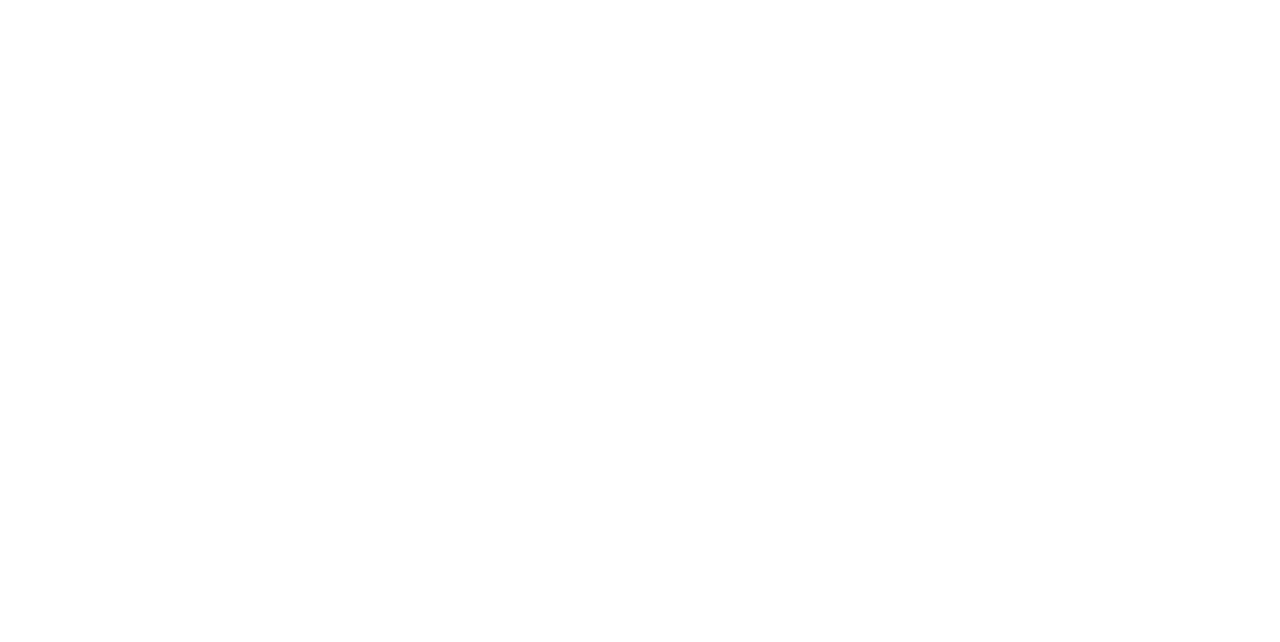
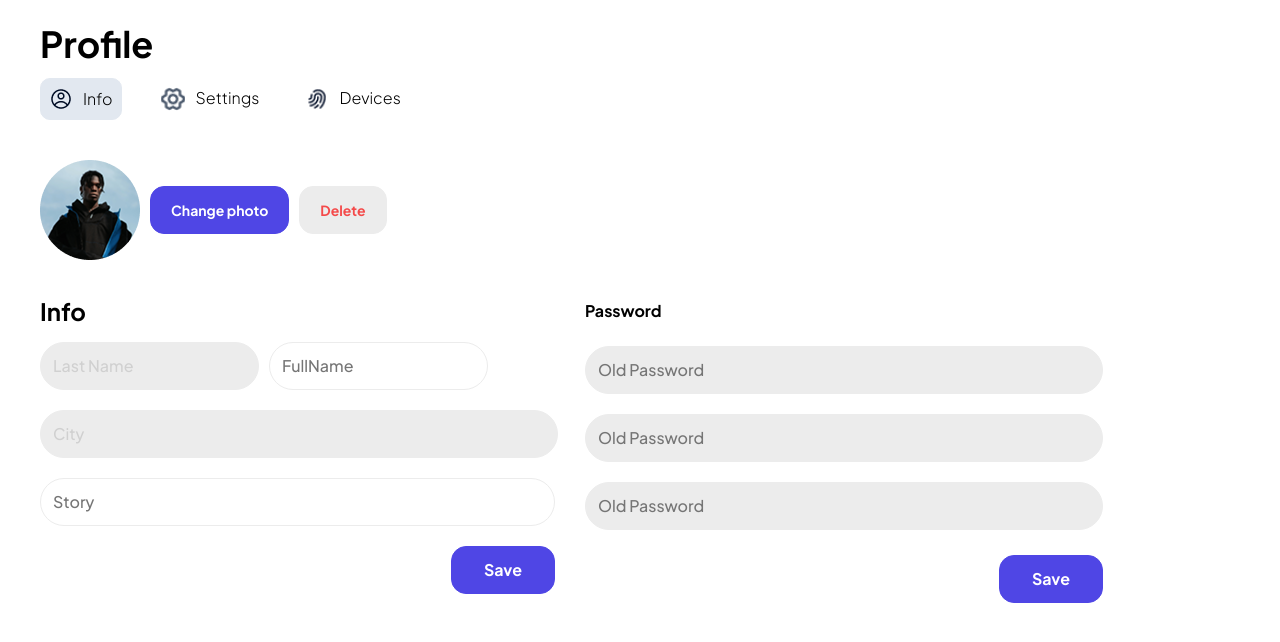
Before and after one commit to Kotiev12/Lokkit1, an Angular app: page / in a window 1280 px wide. Shown: the top 642 px of the page. Built offline with nearby package versions, Linux system fonts and the light colour scheme.

Commit message:
feat(page): create profile-info

```diff
--- a/src/app/features/feature1/pages/profile/profile-info/profile-info.component.html
+++ b/src/app/features/feature1/pages/profile/profile-info/profile-info.component.html
@@ -0,0 +1,54 @@
+<style>
+  @import url("https://fonts.googleapis.com/css2?family=Nunito:ital,wght@0,200..1000;1,200..1000&family=Plus+Jakarta+Sans:ital,wght@0,200..800;1,200..800&family=Ubuntu:ital,wght@0,300;0,400;0,500;0,700;1,300;1,400;1,500;1,700&display=swap");
+</style>
+<div class="container">
+  <h3>Profile</h3>
+  <div class="profile-pages">
+    <div class="info">
+      <img src="../../../../../../assets/icons/User-Circle-2.png" alt="" />
+      <p>Info</p>
+    </div>
+    <div class="settings">
+      <img src="../../../../../../assets/icons/Monotone add.png" alt="" />
+      <p>Settings</p>
+    </div>
+    <div class="devices">
+      <img src="../../../../../../assets/icons/Fingerprint.png" alt="" />
+      <p>Devices</p>
+    </div>
+  </div>
+  <div class="profile-info">
+    <img src="../../../../../../assets/icons/Avatar (3).png" alt="">
+    <button class="change-photo">Change photo</button>
+    <button class="delete">Delete</button>
+  </div>
+  <div class="main">
+    <div class="main-info">
+      <h4>Info</h4>
+      <div class="info-name">
+        <div class="grey">
+          <input class="grey" type="text" placeholder="Last Name">
+        </div>
+        <input type="text" placeholder="FullName">
+      </div>
+      <div class="greyy">
+        <input class="greyy" type="text" placeholder="City">
+      </div>
+      <input type="text" placeholder="Story">
+      <div class="Save">
+        <button>Save</button>
+      </div>
+    </div>
+    <div class="main-password">
+      <h4>Password</h4>
+      <div class="info-password">
+        <input type="text" placeholder="Old Password">
+        <input type="text" placeholder="Old Password">
+        <input type="text" placeholder="Old Password">
+      </div>
+      <div class="Save">
+        <button>Save</button>
+      </div>
+    </div>
+  </div>
+</div>
--- a/src/app/features/feature1/pages/profile/profile-info/profile-info.component.scss
+++ b/src/app/features/feature1/pages/profile/profile-info/profile-info.component.scss
@@ -0,0 +1,206 @@
+* {
+  padding: 0px;
+  margin: 0px;
+  font-family: "Plus Jakarta Sans", serif;
+}
+
+.container {
+  padding-top: 24px;
+  padding-left: 32px;
+
+  h3 {
+    padding-bottom: 22px;
+    font-weight: 700;
+    font-size: 36px;
+    line-height: 24px;
+  }
+}
+
+.profile-pages {
+  display: flex;
+  gap: 30px;
+}
+
+.info {
+  display: flex;
+  gap: 10px;
+  padding: 8px;
+  background-color: rgba(226, 232, 240, 1);
+  border: 1px solid rgba(226, 232, 240, 1);
+  border-radius: 10px;
+
+  p {
+    font-weight: 300;
+    font-size: 16px;
+    line-height: 24px;
+    color: rgba(0, 0, 0, 1);
+  }
+}
+
+.settings {
+  display: flex;
+  gap: 10px;
+  padding: 8px;
+
+  p {
+    font-weight: 300;
+    font-size: 16px;
+    line-height: 24px;
+    color: rgba(0, 0, 0, 1);
+  }
+}
+
+.devices {
+  display: flex;
+  gap: 10px;
+  padding: 8px;
+
+  p {
+    font-weight: 300;
+    font-size: 16px;
+    line-height: 24px;
+    color: rgba(0, 0, 0, 1);
+  }
+}
+
+.profile-info {
+  padding-top: 40px;
+  display: flex;
+  align-items: center;
+  gap: 10px;
+
+  .change-photo {
+    background-color: rgba(79, 70, 229, 1);
+    color: #fff;
+    border: 1px solid rgba(79, 70, 229, 1);
+    border-radius: 14px;
+    padding: 12px 20px;
+    font-weight: 700;
+    font-size: 14px;
+    line-height: 22px;
+  }
+
+  .delete {
+    background-color: rgba(236, 236, 236, 1);
+    color: rgba(244, 74, 74, 1);
+    border: 1px solid rgba(236, 236, 236, 1);
+    border-radius: 14px;
+    padding: 12px 20px;
+    font-weight: 700;
+    font-size: 14px;
+    line-height: 22px;
+  }
+}
+
+.main{
+  display: flex;
+  gap: 30px;
+  padding-top: 40px;
+}
+
+.main-info{
+  width: 515px;
+  display: flex;
+  flex-direction: column;
+  gap: 20px;
+  button{
+    width: 104px;
+    padding: 12px 20px;
+    border: 1px solid rgba(79, 70, 229, 1);
+    border-radius: 15px;
+    background-color: rgba(79, 70, 229, 1);
+    color: #fff;
+    font-weight: 700;
+    font-size: 16px;
+    line-height: 22px;
+  }
+  input{
+    font-weight: 500;
+    font-size: 16px;
+    line-height: 22px;
+    border: 1px solid rgba(236, 236, 236, 1);
+    border-radius: 123px;
+    padding: 12px;
+  }
+  h4{
+    font-weight: 700;
+    font-size: 24px;
+    line-height: 22px;
+  }
+}
+
+.grey{
+  input{
+    background-color: rgba(236, 236, 236, 1);
+  }
+    ::placeholder{
+      border-color: rgba(236, 236, 236, 1);
+      background-color: rgba(236, 236, 236, 1);
+     color: rgba(208, 208, 208, 1);
+    }
+}
+
+.info-name{
+  display: flex;
+  gap: 10px;
+  input{
+    border: 1px solid rgba(236, 236, 236, 1);
+    border-radius: 123px;
+    padding: 12px;
+  }
+
+}
+
+.greyy{
+  width: 492px;
+  input{
+    background-color: rgba(236, 236, 236, 1);
+  }
+    ::placeholder{
+      border-color: rgba(236, 236, 236, 1);
+      background-color: rgba(236, 236, 236, 1);
+     color: rgba(208, 208, 208, 1);
+    }
+}
+
+.Save{
+  display: flex;
+  justify-content: end;
+}
+
+.main-password{
+  display: flex;
+  flex-direction: column;
+  gap: 25px;
+  button{
+    width: 104px;
+    padding: 12px 20px;
+    border: 1px solid rgba(79, 70, 229, 1);
+    border-radius: 15px;
+    background-color: rgba(79, 70, 229, 1);
+    color: #fff;
+    font-weight: 700;
+    font-size: 16px;
+    line-height: 22px;
+  }
+}
+
+.info-password{
+  display: flex;
+  flex-direction: column;
+  gap: 20px;
+  input{
+    width: 492px;
+    background-color: rgba(236, 236, 236, 1);
+    color: rgba(208, 208, 208, 1);
+    border: 1px solid rgba(236, 236, 236, 1);
+    border-radius: 123px;
+    padding: 12px;
+    font-weight: 500;
+    font-size: 16px;
+    line-height: 22px;
+  }
+  ::placeholder{
+    background-color: rgba(236, 236, 236, 1);
+  }
+}
```
Also changed, not shown: src/assets/icons/Avatar (3).png (added).
